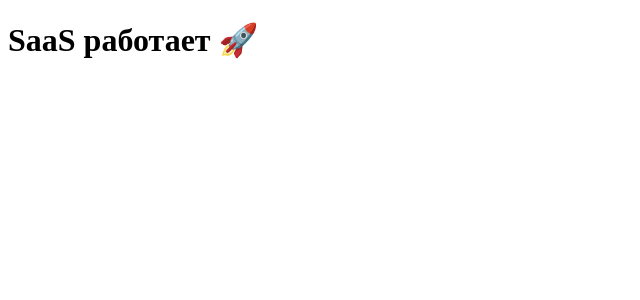
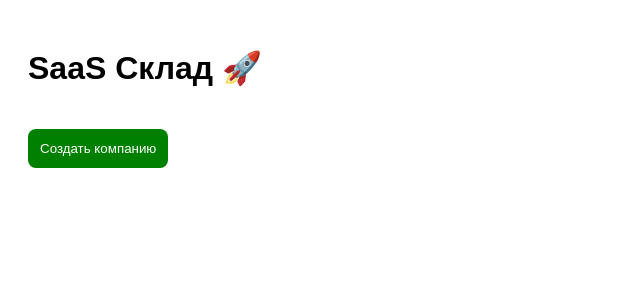
Before and after one commit to LMudr/saas-warehouse, a React (Vite) app in the folder frontend/: page / in a window 1280 px wide. Shown: the top 300 px of the page, without its empty margins (0-640 px from the left). Built offline with nearby package versions, Linux system fonts and the light colour scheme.

Commit message:
Update main.jsx

```diff
--- a/frontend/src/main.jsx
+++ b/frontend/src/main.jsx
@@ -1,9 +1,38 @@
 import React from "react";
 import ReactDOM from "react-dom/client";
 
-function App() {
-  return <h1>SaaS работает 🚀</h1>;
+const API = "https://saas-warehouse-production.up.railway.app";
+
+function App(){
+  return (
+    <div style={{padding:20, fontFamily:"Arial"}}>
+      <h1>SaaS Склад 🚀</h1>
+
+      <button
+        style={{
+          padding: 12,
+          background: "green",
+          color: "white",
+          border: "none",
+          borderRadius: 8,
+          marginTop: 20,
+          cursor: "pointer"
+        }}
+        onClick={async () => {
+          const res = await fetch(API + "/admin/tenants", {
+            method: "POST",
+            headers: {"Content-Type": "application/json"},
+            body: JSON.stringify({ name: "Мой бизнес" })
+          });
+
+          const data = await res.json();
+          alert("Создан tenant: " + data.id);
+        }}
+      >
+        Создать компанию
+      </button>
+    </div>
+  );
 }
 
 ReactDOM.createRoot(document.getElementById("root")).render(<App />);
-console.log("deploy test");
```
